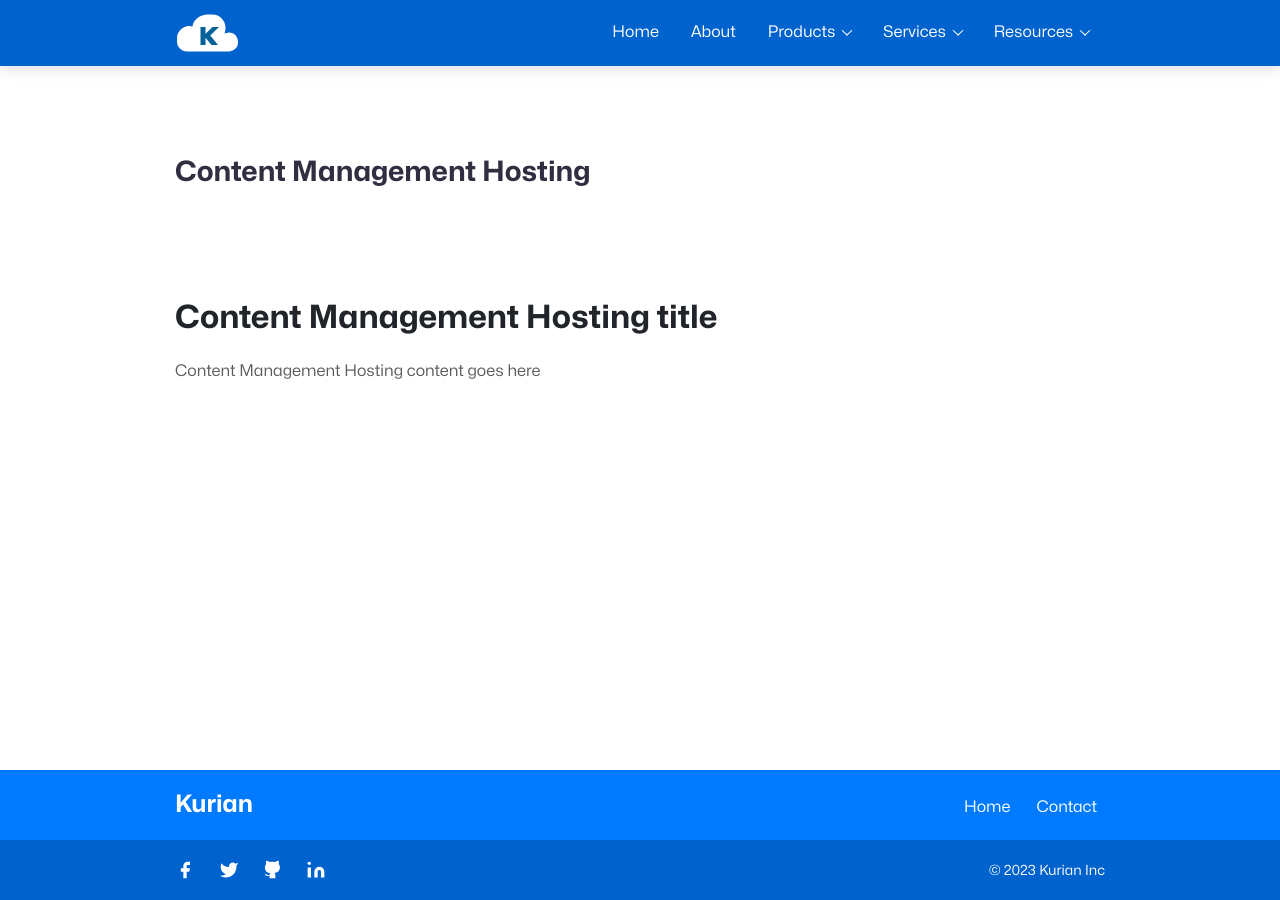
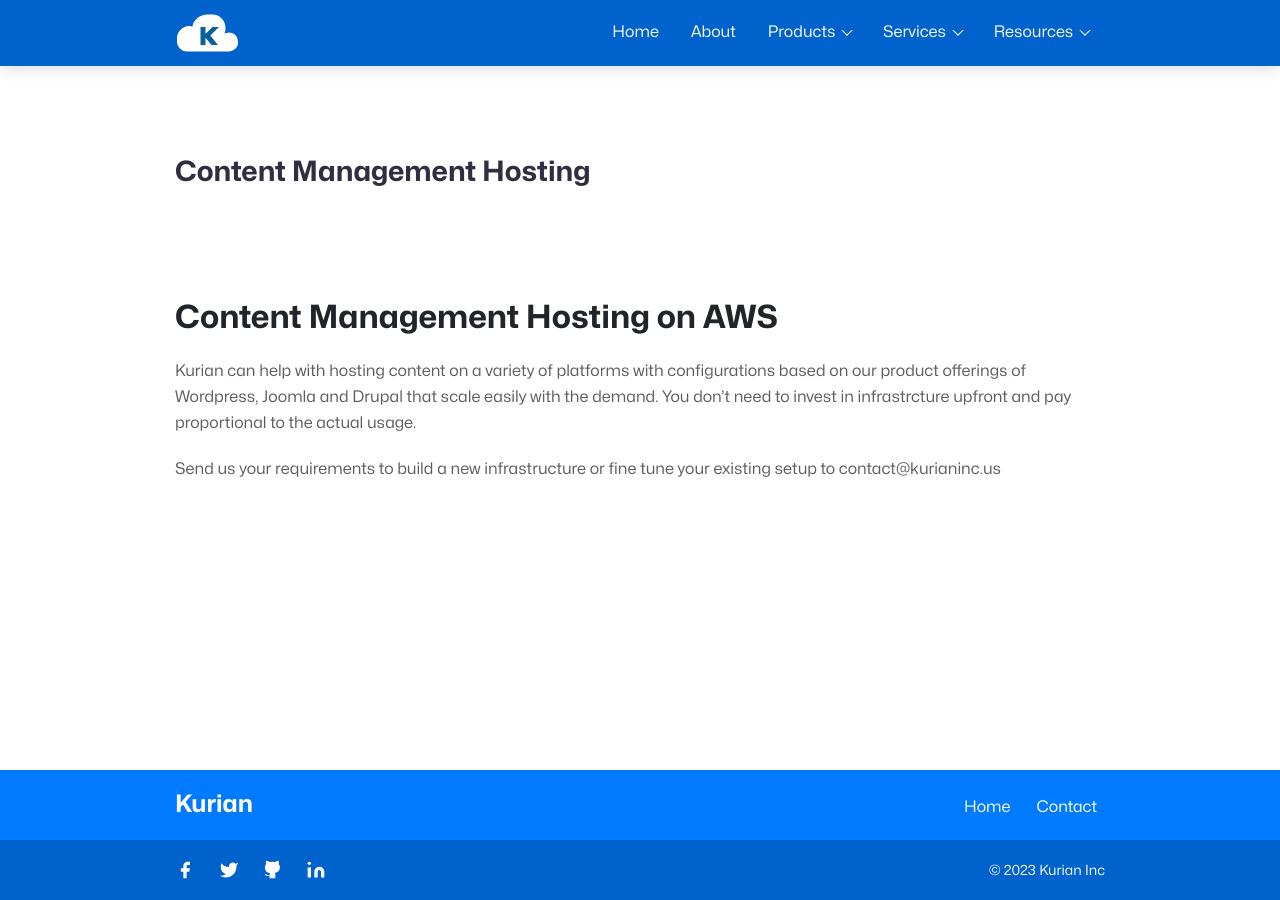
Before and after one commit to kurianinc/kurianinc, a Jekyll site: the page built from _services/content-management-hosting.md, in a window 1280 px wide. Built offline with Jekyll 4.4.1, drawn with Linux system fonts in a browser that asks for light colours.

Commit message:
Update content-management-hosting.md

```diff
--- a/_services/content-management-hosting.md
+++ b/_services/content-management-hosting.md
@@ -6,6 +6,8 @@ permalink: "/aws-professional-services/content-management-hosting/"
 weight: 30
 ---
 
-# Content Management Hosting title
+# Content Management Hosting on AWS
 
-Content Management Hosting content goes here
+Kurian can help with hosting content on a variety of platforms with configurations based on our product offerings of Wordpress, Joomla and Drupal that scale easily with the demand. You don't need to invest in infrastrcture upfront and pay proportional to the actual usage.
+
+Send us your requirements to build a new infrastructure or fine tune your existing setup to contact@kurianinc.us
```
